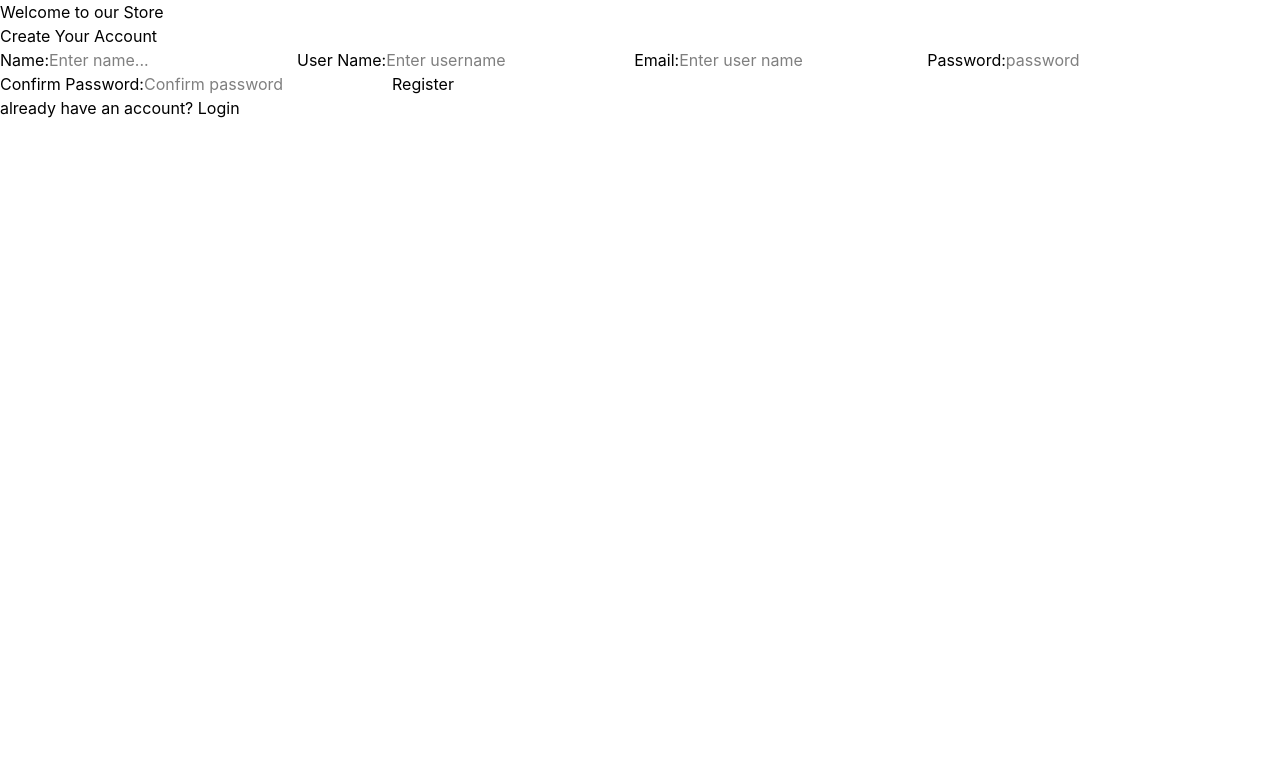
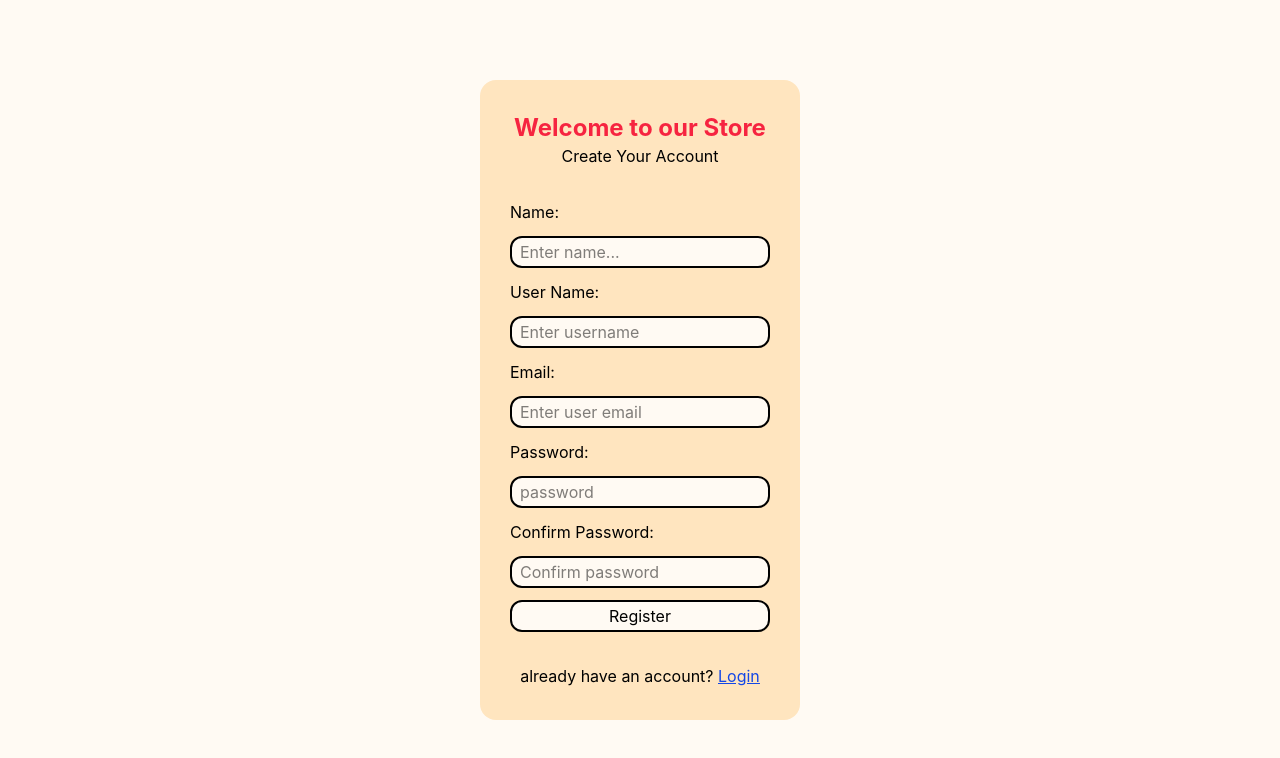
Before and after one commit to Arshadvkb/Shoe_Store, a React (Vite) app in the folder client/: page /register in a window 1280 px wide. Shown: the top 758 px of the page. Built offline with nearby package versions, Linux system fonts and the light colour scheme.

Commit message:
feat: enhance registration page styling and improve input field accessibility

```diff
--- a/client/src/pages/auth/Register.jsx
+++ b/client/src/pages/auth/Register.jsx
@@ -34,13 +34,15 @@ const Register = () => {
   };
 
   return (
-    <div>
-      <div>
+    <div className="min-h-screen min-w-screen bg-neutral flex items-center justify-center">
+      <div className="h-[80vh] w-[25vw] bg-secondary flex flex-col items-center justify-evenly rounded-2xl">
         <div>
-          <h1>Welcome to our Store</h1>
-          <p>Create Your Account</p>
+          <h1 className="text-2xl font-bold text-primary">
+            Welcome to our Store
+          </h1>
+          <p className=" text-center">Create Your Account</p>
         </div>
-        <form onSubmit={handleSubmit}>
+        <form onSubmit={handleSubmit} className="flex flex-col gap-3">
           <label>Name:</label>
           <input
             type="text"
@@ -49,6 +51,7 @@ const Register = () => {
             value={name}
             onChange={(e) => setName(e.target.value)}
             placeholder="Enter name..."
+            className="border-2 border-black rounded-xl pl-2 bg-neutral h-8"
           />
           <label>User Name:</label>
           <input
@@ -58,6 +61,7 @@ const Register = () => {
             value={username}
             onChange={(e) => setUsername(e.target.value)}
             placeholder="Enter username"
+            className="border-2 border-black rounded-xl pl-2 bg-neutral h-8"
           />
           <label>Email:</label>
           <input
@@ -66,7 +70,8 @@ const Register = () => {
             name="email"
             value={email}
             onChange={(e) => setEmail(e.target.value)}
-            placeholder="Enter user name"
+            placeholder="Enter user email"
+            className="border-2 border-black rounded-xl pl-2 bg-neutral h-8"
           />
           <label>Password:</label>
           <input
@@ -76,6 +81,7 @@ const Register = () => {
             value={password}
             onChange={(e) => setPassword(e.target.value)}
             placeholder="password"
+            className="border-2 border-black rounded-xl pl-2 bg-neutral h-8"
           />
           <label>Confirm Password:</label>
           <input
@@ -85,12 +91,18 @@ const Register = () => {
             value={confirmp}
             onChange={(e) => setConfirmp(e.target.value)}
             placeholder="Confirm password"
+            className="border-2 border-black rounded-xl pl-2 bg-neutral h-8"
           />
-          <button type="submit">Register</button>
+          <button
+            className="border-2 border-black rounded-xl  bg-neutral h-8 "
+            type="submit"
+          >
+            Register
+          </button>
         </form>
         <p>
           already have an account?{" "}
-          <span>
+          <span className="text-blue-700 underline">
             <Link to={"/"}>Login</Link>
           </span>
         </p>
```
